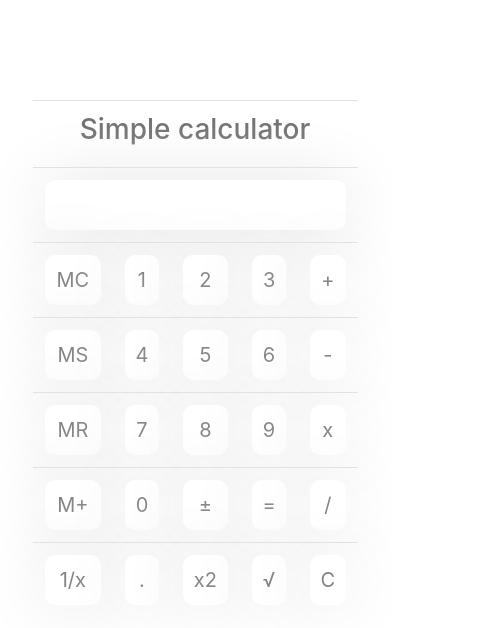
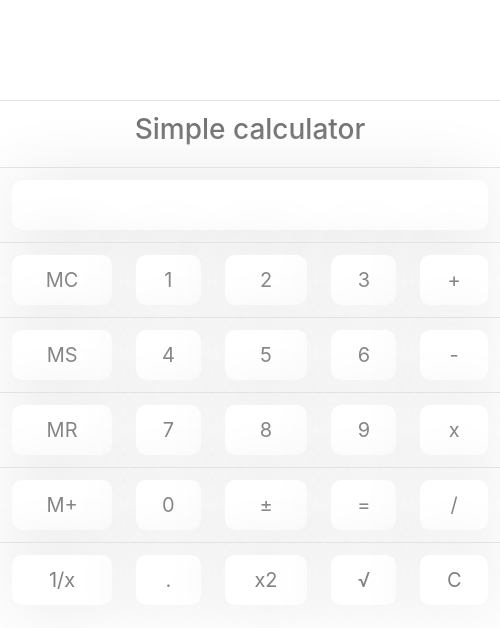
Before and after one commit to Peculiar9/Calculator, a plain HTML site: page index.html in a window 390 px wide. Shown: the whole page, 500 px wide, since content can reach past the window. Drawn offline with nearby package versions, Linux system fonts and the light colour scheme.

Commit message:
Responsiveness

```diff
--- a/index.html
+++ b/index.html
@@ -65,7 +65,7 @@
     <body>
          <form Name="calc">
 
-            <table id="calc" class="table table-condensed col-10" border=0;>
+            <table id="calc" class="table table-condensed container-fluid" border=0;>
              <tr>
                  <th colspan="5">
                      <h3>Simple calculator</h3>
```
